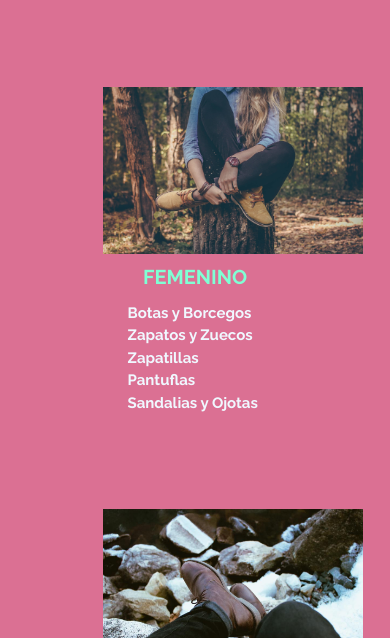
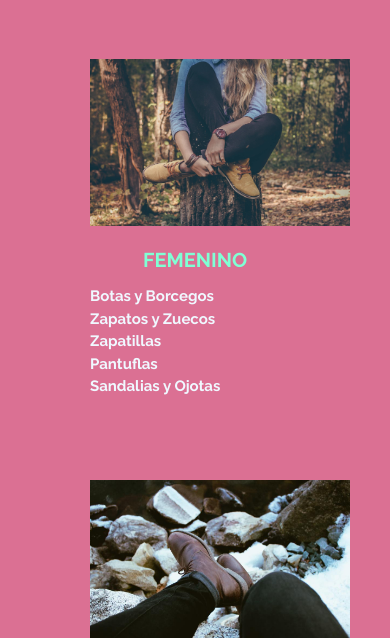
Before and after one commit to Stefania1991/mi_repositorio, a website: page index.html in a window 390 px wide. Shown: the part 206-844 px from the top of the page. Drawn offline with Linux system fonts and the light colour scheme.

Commit message:
Version Final - Reajuste Margenes y Padding

```diff
--- a/scss/style.scss
+++ b/scss/style.scss
@@ -438,28 +438,24 @@ ul {
     .imagenPrincipal {
 
         @include sizes(100%,auto);
-
     }
     .imagenesInicio{
 
         @include sizes(auto,auto);
         max-width: 500px;
-        margin-top: 35px;
-        margin-left: 95px;
+        margin: 35px 55px 0px 55px;
+        padding: 12px 20px;
     }
 
     .menuPrincipal{
         font-size:large;
     }
-
     .tituloIndex{
         font-size: 2.5rem;
     }
-
     .container {
-
-        padding-top: 25px;
-        padding-bottom: 50px;
+        margin: 0px 10px 0px 30px;
+        padding: 25px 40px 40px 40px;
     }
 
     .tituloLista{
@@ -467,7 +463,8 @@ ul {
     }
     .listaInicio {
         font-size: 2rem;
-        margin-left: 230px;
+        margin: 0px 0px 35px 80px;
+        padding: 0px;
     }
     .subtitulosLocales{
         font-size: 2.5rem;
@@ -562,14 +559,17 @@ ul {
 
         @include sizes(auto,auto);
         max-width: 300px;
-        margin-left: 55px;
-        margin-right: 62px;
+        margin: 35px 45px 0px 45px;
+        padding: 12px 20px;
     }
 
     .menuPrincipal{
         font-size:small;
     }
-
+    .container{
+        margin: 0px;
+        padding: 10px 25px 40px 25px;
+    }
     .tituloIndex{
         font-size: 2rem;
     }
@@ -579,7 +579,7 @@ ul {
     }
     .listaInicio {
         font-size: 1.5rem;
-        margin-left: 100px;
+        margin-left: 65px;
     }
     .subtitulosLocales{
         font-size: 2rem;
@@ -593,11 +593,11 @@ ul {
     }
     .locales {
         display:inline;
+        padding: 0px;
     }
     .locales__mapa{
-        padding-top: 50px;
-        padding-bottom: 30px;
-        padding-left: 10%;
+        padding: 50px 10% 30px 15%;
+        margin: 0px;
     }
     .locales__direcciones{
         padding-left: 10%;
@@ -623,8 +623,7 @@ ul {
         padding-top: 20px;
     }
     .sectionNosotros {
-        padding-top: 30px;
-        padding-bottom: 30px;
+        padding: 30px 50px;
     }
     .descripcion_nosotros{
         font-size: 1.5rem;
```
Also changed, not shown: css/style.css.
